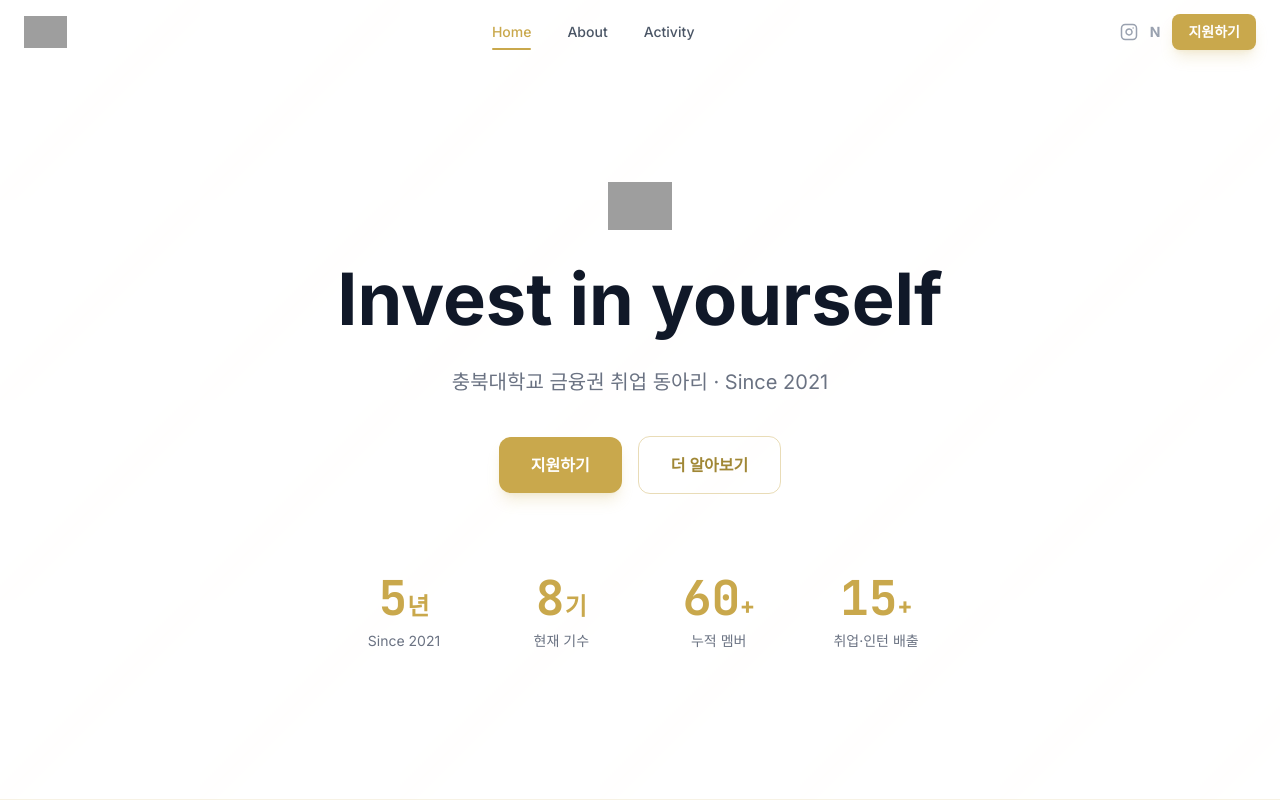
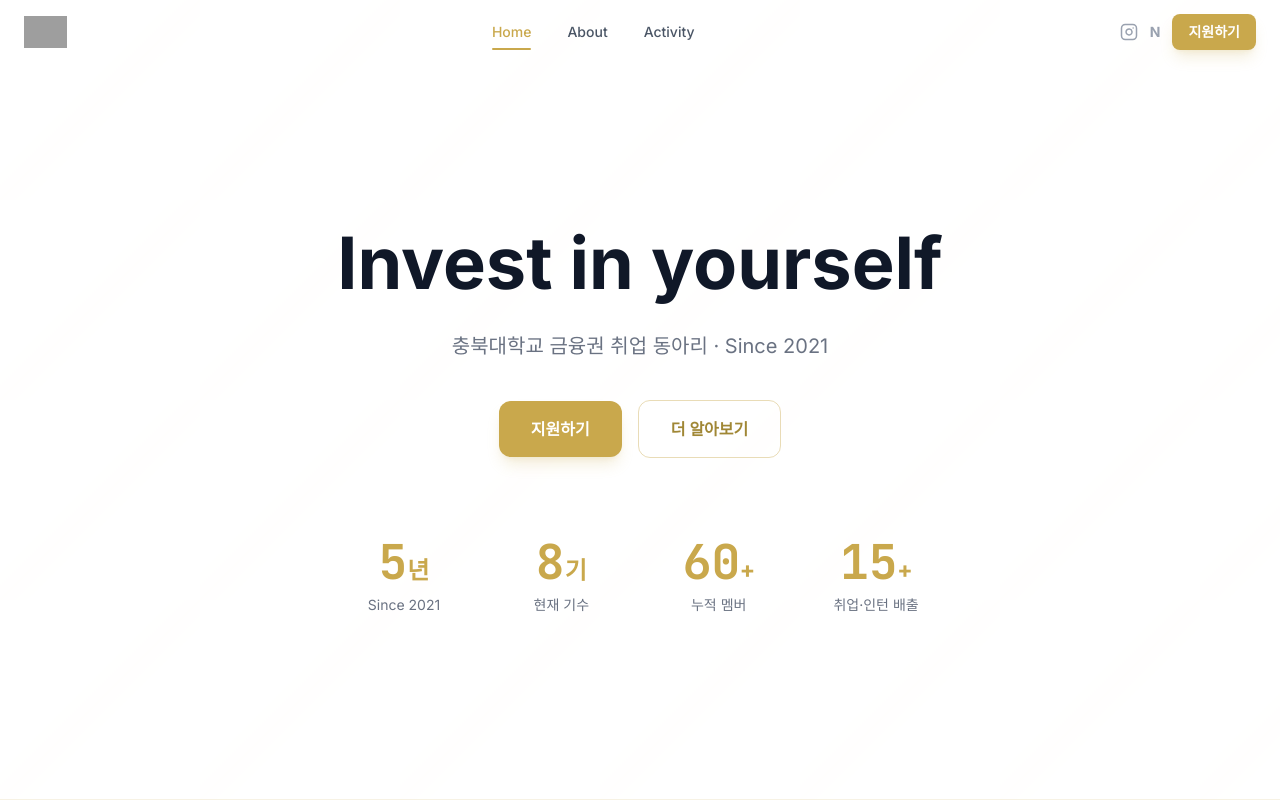
Before and after one commit to pollmap/cbnugold, a Next.js app: page / in a window 1280 px wide. Shown: the top 800 px of the page. Built offline with nearby package versions, Linux system fonts and the light colour scheme; grey boxes are pictures that could not be loaded; a web font is replaced by a local one.

Commit message:
feat: 메인 페이지 히어로 로고 제거
- Hero 섹션에서 로고 이미지 블록 제거
- Image import 제거
- 애니메이션 delay 재조정 (h1→0, subtitle→0.2, CTA→0.4, stats→0.6)

https://claude.ai/code/session_01X16B7bEjj7HECwxYCYHwWa

```diff
--- a/src/components/sections/Hero.tsx
+++ b/src/components/sections/Hero.tsx
@@ -3,7 +3,6 @@
 import { motion } from "framer-motion";
 import { Button } from "@/components/ui/Button";
 import Link from "next/link";
-import Image from "next/image";
 import type { Stat } from "@/types";
 
 const stats: Stat[] = [
@@ -29,28 +28,11 @@ export function Hero() {
       />
 
       <div className="relative z-10 max-w-6xl mx-auto px-6 text-center pt-24 pb-16">
-        {/* Logo */}
-        <motion.div
-          initial={{ opacity: 0, y: 20 }}
-          animate={{ opacity: 1, y: 0 }}
-          transition={{ duration: 0.6, delay: 0 }}
-          className="flex justify-center mb-6"
-        >
-          <Image
-            src="/images/logo.png"
-            alt="금은동 로고"
-            width={200}
-            height={62}
-            className="h-12 w-auto"
-            priority
-          />
-        </motion.div>
-
         {/* Main slogan */}
         <motion.h1
           initial={{ opacity: 0, y: 50 }}
           animate={{ opacity: 1, y: 0 }}
-          transition={{ duration: 0.8, delay: 0.2, ease: [0.22, 1, 0.36, 1] }}
+          transition={{ duration: 0.8, delay: 0, ease: [0.22, 1, 0.36, 1] }}
           className="text-4xl md:text-7xl font-bold text-gray-900 mb-6 leading-tight"
         >
           Invest in yourself
@@ -60,7 +42,7 @@ export function Hero() {
         <motion.p
           initial={{ opacity: 0, y: 30 }}
           animate={{ opacity: 1, y: 0 }}
-          transition={{ duration: 0.6, delay: 0.4 }}
+          transition={{ duration: 0.6, delay: 0.2 }}
           className="text-lg md:text-xl text-gray-500 font-light mb-10"
         >
           충북대학교 금융권 취업 동아리 · Since 2021
@@ -70,7 +52,7 @@ export function Hero() {
         <motion.div
           initial={{ opacity: 0, y: 20 }}
           animate={{ opacity: 1, y: 0 }}
-          transition={{ duration: 0.6, delay: 0.6 }}
+          transition={{ duration: 0.6, delay: 0.4 }}
           className="flex items-center justify-center gap-4"
         >
           <Link href="/join">
@@ -87,7 +69,7 @@ export function Hero() {
         <motion.div
           initial={{ opacity: 0, y: 40 }}
           animate={{ opacity: 1, y: 0 }}
-          transition={{ duration: 0.8, delay: 0.8 }}
+          transition={{ duration: 0.8, delay: 0.6 }}
           className="grid grid-cols-2 md:grid-cols-4 gap-6 mt-20 max-w-3xl mx-auto"
         >
           {stats.map((stat) => (
```
